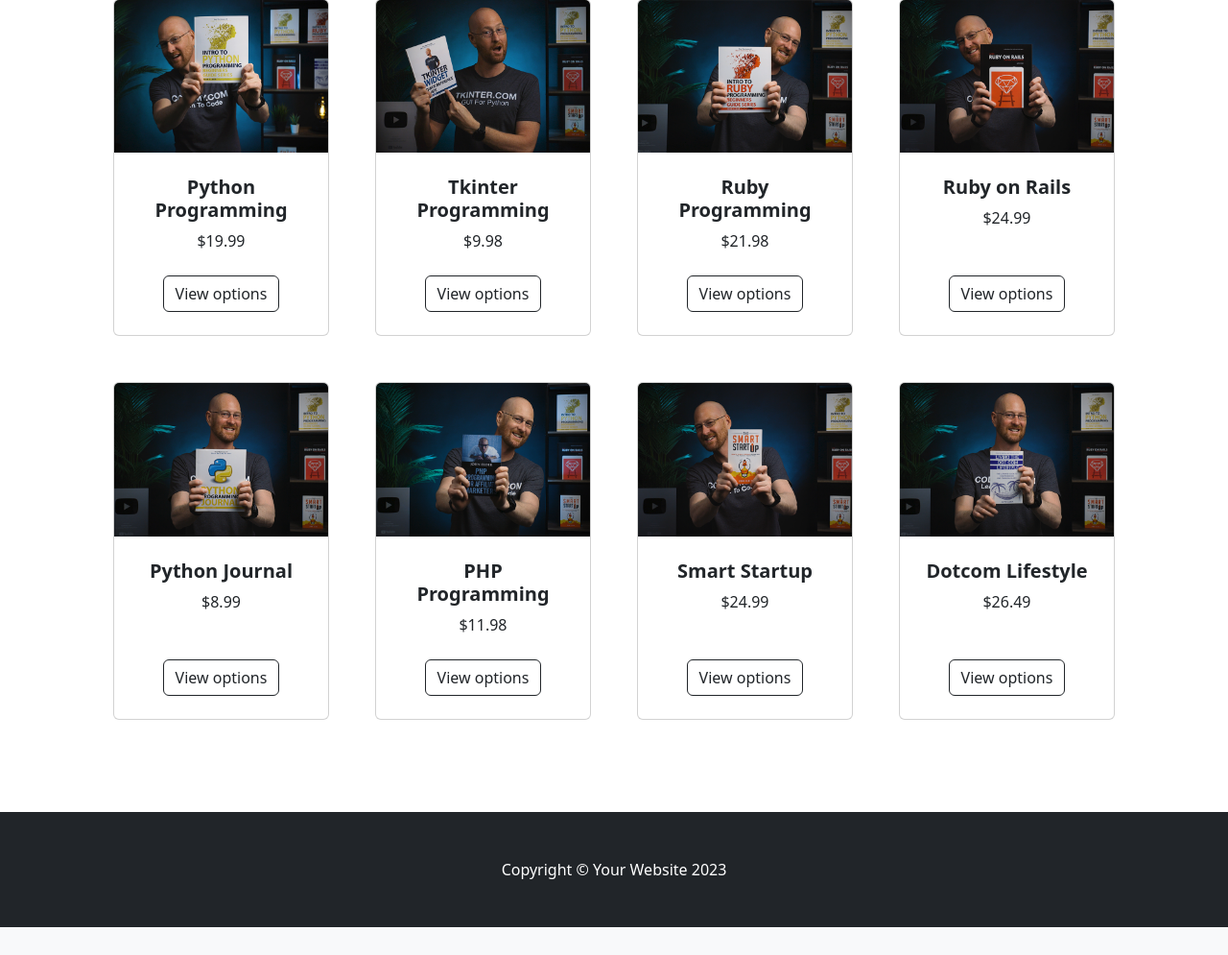
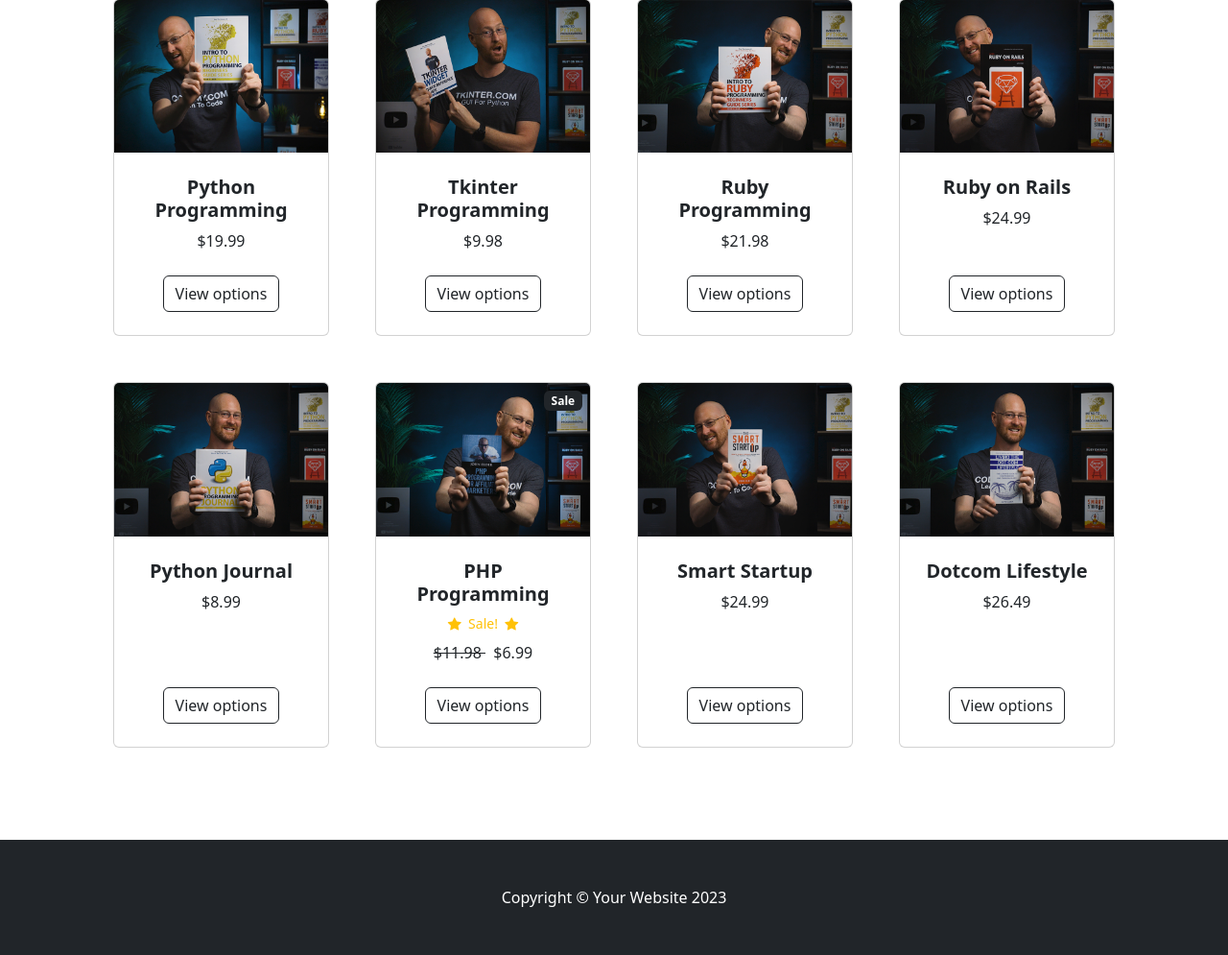
Before and after one commit to flatplanet/Django-Ecommerce, a Django app: page / in a window 1280 px wide. Shown: the part 450-1445 px from the top of the page at 96% size. Before the commit the page ends 1416 px from the top, so only its background shows below. Run offline with Django 4.2, Linux system fonts and the light colour scheme; data comes from the database, SQL or seed files in the repository; both versions use the stored data as it was after the commit; some libraries are stand-ins or nearby versions.

Commit message:
Product Sales

```diff
--- a/store/models.py
+++ b/store/models.py
@@ -34,6 +34,9 @@
 	category = models.ForeignKey(Category, on_delete=models.CASCADE, default=1)
 	description = models.CharField(max_length=250, default='', blank=True, null=True)
 	image = models.ImageField(upload_to='uploads/product/')
+	# Add Sale Stuff
+	is_sale = models.BooleanField(default=False)
+	sale_price = models.DecimalField(default=0, decimal_places=2, max_digits=6)
 
 	def __str__(self):
 		return self.name
--- a/store/templates/home.html
+++ b/store/templates/home.html
@@ -62,6 +62,44 @@
                 <div class="row gx-4 gx-lg-5 row-cols-2 row-cols-md-3 row-cols-xl-4 justify-content-center">
 
                 {% for product in products %}
+                    {% if product.is_sale %}
+
+                    <div class="col mb-5">
+                        <div class="card h-100">
+                            <!-- Sale badge-->
+                            <div class="badge bg-dark text-white position-absolute" style="top: 0.5rem; right: 0.5rem">Sale</div>
+
+                            <!-- Product image-->
+                            <img class="card-img-top" src="{{ product.image.url }}" alt="..." />
+                            <!-- Product details-->
+                            <div class="card-body p-4">
+                                <div class="text-center">
+                                    <!-- Product name-->
+                                    <h5 class="fw-bolder">{{ product.name }}</h5>
+                                    <!-- Sale -->
+                <div class="d-flex justify-content-center small text-warning mb-2">
+                <div class="bi-star-fill"></div>
+                &nbsp;&nbsp;Sale!&nbsp;&nbsp;
+                <div class="bi-star-fill"></div>
+                </div>
+
+                                    <!-- Product price-->
+                                    <strike>
+                                    ${{ product.price }}
+                                    </strike>
+                                    &nbsp;
+                                    ${{ product.sale_price }}
+                                </div>
+                            </div>
+                            <!-- Product actions-->
+                            <div class="card-footer p-4 pt-0 border-top-0 bg-transparent">
+                                <div class="text-center"><a class="btn btn-outline-dark mt-auto" href="#">View options</a></div>
+                            </div>
+                        </div>
+                    </div>
+
+
+                    {% else %}
                 <div class="col mb-5">
                         <div class="card h-100">
                             <!-- Product image-->
@@ -81,19 +119,9 @@
                             </div>
                         </div>
                     </div>
+
+                        {% endif %}
                     {% endfor %}
-
-
-
-
-
-
-
-
-
-
-
-
 
 
             </div>
```
Also changed, not shown: db.sqlite3, store/migrations/0002_alter_category_options_product_is_sale_and_more.py (added).
